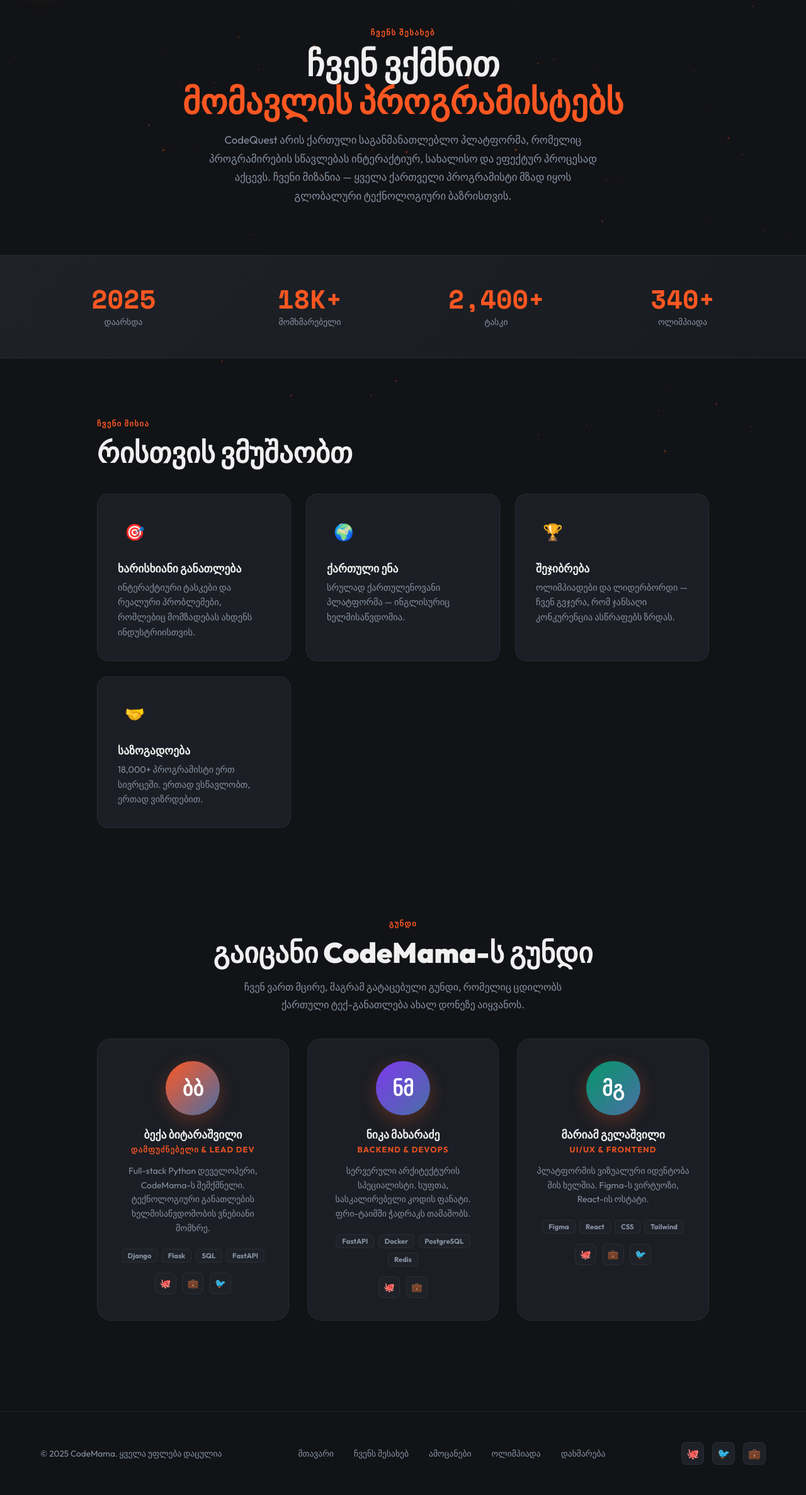
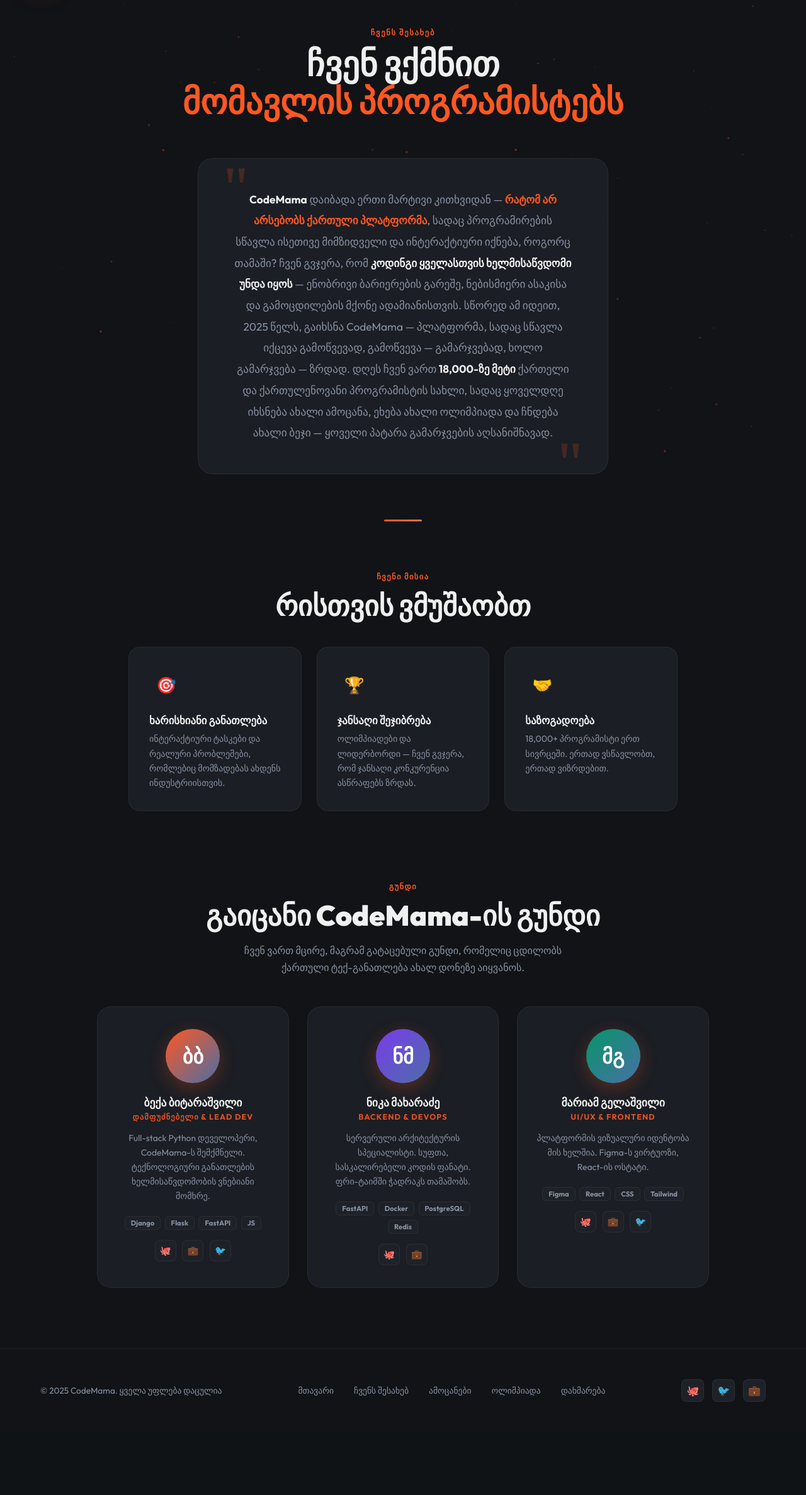
Before and after one commit to BekaBitarashvili/CodeBattle, a Flask app: page /about/ in a window 1280 px wide. Shown: the part 68-2442 px from the top of the page at 63% size. After the commit the page ends 2294 px from the top, so only its background shows below. Run offline with Flask 3, Linux system fonts and the light colour scheme.

Commit message:
About & Ratings

```diff
--- a/static/css/base.css
+++ b/static/css/base.css
@@ -34,6 +34,7 @@
 *, *::before, *::after { box-sizing: border-box; margin: 0; padding: 0; }
 html { scroll-behavior: smooth; font-size: 16px; }
 body {
+  display: flex; flex-direction: column;
   font-family: 'Outfit', sans-serif;
   background: var(--bg);
   color: var(--text);
@@ -120,7 +121,7 @@
 .xp-icon { font-size: 1.4rem; }
 
 /* ── SECTION LAYOUT ──────────────────────────── */
-main#main-content { position: relative; z-index: 1; }
+main#main-content { position: relative; z-index: 1; flex: 1; }
 .section-pad { padding: 6rem clamp(1rem, 5vw, 4rem); }
 
 /* ── SCROLL REVEAL ───────────────────────────── */
@@ -151,7 +152,7 @@
   display: grid;
   grid-template-columns: auto 1fr auto;
   gap: 2rem; align-items: center;
-  margin-top: 4rem;
+  margin-top: auto;
 }
 .footer-copy { color: var(--muted); font-size: .85rem; }
 .footer-links { display: flex; gap: 2rem; justify-content: center; flex-wrap: wrap; }
--- a/templates/about/index.html
+++ b/templates/about/index.html
@@ -5,7 +5,7 @@
 <style>
 /* ── ABOUT PAGE ───────────────────────────── */
 .about-hero {
-  padding: 7rem clamp(1rem,5vw,4rem) 3rem;
+  padding: 7rem clamp(1rem,5vw,4rem) 0;
   text-align: center;
 }
 .about-hero-eyebrow {
@@ -14,22 +14,71 @@
 }
 .about-hero-title {
   font-size: clamp(2rem,5vw,3.4rem);
-  font-weight: 900; margin-bottom: 1rem; line-height: 1.1;
+  font-weight: 900; margin-bottom: 1.2rem; line-height: 1.1;
 }
-.about-hero-desc {
-  color: var(--muted); font-size: 1.05rem;
-  max-width: 620px; margin: 0 auto; line-height: 1.75;
+
+/* ── COMPANY STORY ────────────────────────── */
+.company-story {
+  max-width: 780px; margin: 0 auto;
+  padding: 2.5rem clamp(1rem,5vw,4rem) 4.5rem;
+  text-align: center;
+}
+.company-story-text {
+  font-size: 1.08rem;
+  line-height: 1.95;
+  color: var(--muted);
+  position: relative;
+}
+.company-story-text strong {
+  color: var(--text);
+  font-weight: 700;
+}
+.company-story-text .highlight {
+  color: var(--orange);
+  font-weight: 700;
+}
+/* decorative quote marks */
+.story-quote-wrap {
+  position: relative;
+  background: var(--card);
+  border: 1px solid var(--border);
+  border-radius: 24px;
+  padding: 3rem 3.5rem;
+  backdrop-filter: blur(12px);
+}
+.story-quote-wrap::before {
+  content: '"';
+  position: absolute; top: -1px; left: 2.5rem;
+  font-size: 6rem; line-height: 1;
+  color: var(--orange); opacity: .18;
+  font-family: Georgia, serif; pointer-events: none;
+}
+.story-quote-wrap::after {
+  content: '"';
+  position: absolute; bottom: -2rem; right: 2.5rem;
+  font-size: 6rem; line-height: 1;
+  color: var(--orange); opacity: .18;
+  font-family: Georgia, serif; pointer-events: none;
+}
+
+/* divider */
+.section-divider {
+  width: 60px; height: 3px;
+  background: linear-gradient(90deg, var(--orange), var(--orange2));
+  border-radius: 2px;
+  margin: 0 auto 3rem;
 }
 
 /* ── MISSION SECTION ──────────────────────── */
 .mission-section {
-  padding: 4rem clamp(1rem,5vw,4rem);
-  max-width: 1100px; margin: 0 auto;
+  padding: 2rem clamp(1rem,5vw,4rem) 5rem;
+  max-width: 1000px; margin: 0 auto;
 }
 .mission-grid {
   display: grid;
-  grid-template-columns: repeat(auto-fit, minmax(280px, 1fr));
-  gap: 1.5rem; margin-top: 2.5rem;
+  grid-template-columns: repeat(3, 1fr);
+  gap: 1.5rem;
+  margin-top: 2.5rem;
 }
 .mission-card {
   background: var(--card); border: 1px solid var(--border);
@@ -49,36 +98,21 @@
   display: flex; align-items: center; justify-content: center;
   font-size: 1.6rem; margin-bottom: 1.2rem;
 }
-.mission-title { font-size: 1.1rem; font-weight: 700; margin-bottom: .5rem; }
-.mission-desc  { color: var(--muted); font-size: .9rem; line-height: 1.65; }
-
-/* ── STATS BAR ────────────────────────────── */
-.stats-bar {
-  background: linear-gradient(135deg, var(--bg3), var(--bg2));
-  border-top: 1px solid var(--border);
-  border-bottom: 1px solid var(--border);
-  padding: 3rem clamp(1rem,5vw,4rem);
-  display: grid;
-  grid-template-columns: repeat(auto-fit, minmax(160px, 1fr));
-  gap: 2rem; text-align: center;
-  margin: 2rem 0;
-}
-.stat-big-num {
-  font-size: 2.6rem; font-weight: 900;
-  color: var(--orange); line-height: 1;
-  font-family: 'Space Mono', monospace;
-}
-.stat-big-label { color: var(--muted); font-size: .85rem; margin-top: .4rem; }
+.mission-title { font-size: 1.05rem; font-weight: 700; margin-bottom: .5rem; }
+.mission-desc  { color: var(--muted); font-size: .88rem; line-height: 1.65; }
 
 /* ── TEAM SECTION ─────────────────────────── */
 .team-section {
-  padding: 5rem clamp(1rem,5vw,4rem);
+  padding: 2rem clamp(1rem,5vw,4rem) 6rem;
   max-width: 1100px; margin: 0 auto;
+}
+.team-header {
+  text-align: center; margin-bottom: 3rem;
 }
 .team-grid {
   display: grid;
   grid-template-columns: repeat(3, 1fr);
-  gap: 1.8rem; margin-top: 2.5rem;
+  gap: 1.8rem;
 }
 
 /* ── TEAM CARD ────────────────────────────── */
@@ -119,26 +153,22 @@
   transform: scale(1.1);
   box-shadow: 0 12px 36px #ff572266;
 }
-
 .team-name {
   font-size: 1.1rem; font-weight: 800;
   margin-bottom: .25rem; position: relative; z-index: 1;
   transition: color .2s;
 }
 .team-card:hover .team-name { color: var(--orange); }
-
 .team-role {
-  font-size: .8rem; font-weight: 700; letter-spacing: .09em;
+  font-size: .78rem; font-weight: 700; letter-spacing: .09em;
   text-transform: uppercase; color: var(--orange);
   margin-bottom: .9rem; opacity: .9;
   position: relative; z-index: 1;
 }
-
 .team-bio {
   color: var(--muted); font-size: .87rem; line-height: 1.65;
   margin-bottom: 1.3rem; position: relative; z-index: 1;
 }
-
 .team-skills {
   display: flex; flex-wrap: wrap; gap: .4rem; justify-content: center;
   position: relative; z-index: 1;
@@ -149,10 +179,7 @@
   border-radius: 6px; padding: 3px 9px; color: var(--muted);
   transition: all .2s;
 }
-.team-card:hover .skill-chip {
-  border-color: var(--orange)44; color: var(--text);
-}
-
+.team-card:hover .skill-chip { border-color: var(--orange)44; color: var(--text); }
 .team-social {
   display: flex; justify-content: center; gap: .6rem;
   margin-top: 1rem; position: relative; z-index: 1;
@@ -166,12 +193,17 @@
 }
 .team-social-btn:hover { border-color: var(--orange); color: var(--orange); }
 
-/* ── RESPONSIVE ────────────────────────────── */
+/* ── RESPONSIVE ─────────────────────────────── */
 @media (max-width: 900px) {
-  .team-grid { grid-template-columns: repeat(2, 1fr); }
+  .mission-grid { grid-template-columns: 1fr; max-width: 480px; margin-left: auto; margin-right: auto; }
+  .team-grid    { grid-template-columns: repeat(2, 1fr); }
+  .story-quote-wrap { padding: 2rem 2rem; }
 }
 @media (max-width: 580px) {
   .team-grid { grid-template-columns: 1fr; }
+  .story-quote-wrap { padding: 1.8rem 1.5rem; }
+  .story-quote-wrap::before,
+  .story-quote-wrap::after { font-size: 4rem; }
 }
 </style>
 {% endblock %}
@@ -185,73 +217,78 @@
     {{ t("ჩვენ ვქმნით", "We are building") }}<br/>
     <span class="accent">{{ t("მომავლის პროგრამისტებს", "tomorrow's programmers") }}</span>
   </h1>
-  <p class="about-hero-desc">
-    {{ t(
-      "CodeQuest არის ქართული საგანმანათლებლო პლატფორმა, რომელიც პროგრამირების სწავლებას ინტერაქტიურ, სახალისო და ეფექტურ პროცესად აქცევს. ჩვენი მიზანია — ყველა ქართველი პროგრამისტი მზად იყოს გლობალური ტექნოლოგიური ბაზრისთვის.",
-      "CodeQuest is a Georgian educational platform that makes learning programming interactive, fun and effective. Our goal — every Georgian developer ready for the global tech market."
-    ) }}
-  </p>
 </div>
 
-{# ── STATS BAR ── #}
-<div class="stats-bar reveal">
-  <div>
-    <div class="stat-big-num">2025</div>
-    <div class="stat-big-label">{{ t("დაარსდა", "Founded") }}</div>
-  </div>
-  <div>
-    <div class="stat-big-num">18K+</div>
-    <div class="stat-big-label">{{ t("მომხმარებელი", "Users") }}</div>
-  </div>
-  <div>
-    <div class="stat-big-num">2,400+</div>
-    <div class="stat-big-label">{{ t("ტასკი", "Tasks") }}</div>
-  </div>
-  <div>
-    <div class="stat-big-num">340+</div>
-    <div class="stat-big-label">{{ t("ოლიმპიადა", "Olympiads") }}</div>
+{# ── COMPANY STORY ── #}
+<div class="company-story reveal">
+  <div class="story-quote-wrap">
+    <p class="company-story-text">
+      {% if lang == 'ka' %}
+        <strong>CodeMama</strong> დაიბადა ერთი მარტივი კითხვიდან — <span class="highlight">რატომ არ არსებობს ქართული პლატფორმა</span>, სადაც პროგრამირების სწავლა ისეთივე მიმზიდველი და ინტერაქტიური იქნება, როგორც თამაში? ჩვენ გვჯერა, რომ <strong>კოდინგი ყველასთვის ხელმისაწვდომი უნდა იყოს</strong> — ენობრივი ბარიერების გარეშე, ნებისმიერი ასაკისა და გამოცდილების მქონე ადამიანისთვის. სწორედ ამ იდეით, 2025 წელს, გაიხსნა CodeMama — პლატფორმა, სადაც სწავლა იქცევა გამოწვევად, გამოწვევა — გამარჯვებად, ხოლო გამარჯვება — ზრდად. დღეს ჩვენ ვართ <strong>18,000-ზე მეტი</strong> ქართელი და ქართულენოვანი პროგრამისტის სახლი, სადაც ყოველდღე იხსნება ახალი ამოცანა, ეხება ახალი ოლიმპიადა და ჩნდება ახალი ბეჯი — ყოველი პატარა გამარჯვების აღსანიშნავად.
+      {% else %}
+        <strong>CodeMama</strong> was born from a simple question — <span class="highlight">why doesn't a Georgian platform exist</span> where learning to program is as engaging and interactive as playing a game? We believe <strong>coding should be accessible to everyone</strong> — without language barriers, for people of any age and experience level. With that idea in mind, CodeMama launched in 2025 — a platform where learning becomes a challenge, challenges become victories, and victories become growth. Today we are home to <strong>over 18,000</strong> Georgian and Georgian-speaking developers, where every day brings a new task, a new olympiad starts, and new badges appear — to celebrate every small win.
+      {% endif %}
+    </p>
   </div>
 </div>
 
+{# ── SECTION DIVIDER ── #}
+<div class="section-divider reveal"></div>
+
 {# ── MISSION ── #}
 <div class="mission-section">
-  <div class="reveal">
+  <div class="reveal" style="text-align:center">
     <div class="section-eyebrow">{{ t("ჩვენი მისია", "Our Mission") }}</div>
-    <h2 class="section-title">{{ t("რისთვის ვმუშაობთ", "What we work for") }}</h2>
+    <h2 class="section-title" style="max-width:100%;text-align:center">
+      {{ t("რისთვის ვმუშაობთ", "What we work for") }}
+    </h2>
   </div>
   <div class="mission-grid">
-    {% set missions = [
-      ("🎯", t("ხარისხიანი განათლება","Quality Education"),
-             t("ინტერაქტიური ტასკები და რეალური პრობლემები, რომლებიც მომზადებას ახდენს ინდუსტრიისთვის.",
-               "Interactive tasks and real-world problems that prepare you for the industry.")),
-      ("🌍", t("ქართული ენა","Georgian Language"),
-             t("სრულად ქართულენოვანი პლატფორმა — ინგლისურიც ხელმისაწვდომია.",
-               "Fully Georgian-language platform — English also available.")),
-      ("🏆", t("შეჯიბრება","Competition"),
-             t("ოლიმპიადები და ლიდერბორდი — ჩვენ გვჯერა, რომ ჯანსაღი კონკურენცია ასწრაფებს ზრდას.",
-               "Olympiads and leaderboard — we believe healthy competition accelerates growth.")),
-      ("🤝", t("საზოგადოება","Community"),
-             t("18,000+ პროგრამისტი ერთ სივრცეში. ერთად ვსწავლობთ, ერთად ვიზრდებით.",
-               "18,000+ developers in one space. We learn together, we grow together.")),
-    ] %}
-    {% for icon, title, desc in missions %}
-    <div class="mission-card reveal" style="transition-delay: {{ loop.index0 * 0.1 }}s">
-      <div class="mission-icon">{{ icon }}</div>
-      <div class="mission-title">{{ title }}</div>
-      <div class="mission-desc">{{ desc }}</div>
+
+    <div class="mission-card reveal" style="transition-delay:.0s">
+      <div class="mission-icon">🎯</div>
+      <div class="mission-title">{{ t("ხარისხიანი განათლება", "Quality Education") }}</div>
+      <div class="mission-desc">
+        {{ t(
+          "ინტერაქტიური ტასკები და რეალური პრობლემები, რომლებიც მომზადებას ახდენს ინდუსტრიისთვის.",
+          "Interactive tasks and real-world problems that prepare you for the industry."
+        ) }}
+      </div>
     </div>
-    {% endfor %}
+
+    <div class="mission-card reveal" style="transition-delay:.1s">
+      <div class="mission-icon">🏆</div>
+      <div class="mission-title">{{ t("ჯანსაღი შეჯიბრება", "Healthy Competition") }}</div>
+      <div class="mission-desc">
+        {{ t(
+          "ოლიმპიადები და ლიდერბორდი — ჩვენ გვჯერა, რომ ჯანსაღი კონკურენცია ასწრაფებს ზრდას.",
+          "Olympiads and leaderboard — we believe healthy competition accelerates growth."
+        ) }}
+      </div>
+    </div>
+
+    <div class="mission-card reveal" style="transition-delay:.2s">
+      <div class="mission-icon">🤝</div>
+      <div class="mission-title">{{ t("საზოგადოება", "Community") }}</div>
+      <div class="mission-desc">
+        {{ t(
+          "18,000+ პროგრამისტი ერთ სივრცეში. ერთად ვსწავლობთ, ერთად ვიზრდებით.",
+          "18,000+ developers in one space. We learn together, we grow together."
+        ) }}
+      </div>
+    </div>
+
   </div>
 </div>
 
 {# ── TEAM ── #}
 <div class="team-section">
-  <div class="reveal" style="text-align:center">
+  <div class="team-header reveal">
     <div class="section-eyebrow">{{ t("გუნდი", "Team") }}</div>
     <h2 class="section-title" style="max-width:100%;text-align:center">
-      {{ t("გაიცანი CodeMama-ს გუნდი", "Meet the CodeMama Team") }}
+      {{ t("გაიცანი CodeMama-ის გუნდი", "Meet the CodeMama Team") }}
     </h2>
-    <p class="section-desc" style="max-width:560px;margin:0 auto 0">
+    <p class="section-desc" style="max-width:520px;margin:0 auto">
       {{ t(
         "ჩვენ ვართ მცირე, მაგრამ გატაცებული გუნდი, რომელიც ცდილობს ქართული ტექ-განათლება ახალ დონეზე აიყვანოს.",
         "We are a small but passionate team dedicated to elevating Georgian tech education."
@@ -261,7 +298,6 @@
 
   <div class="team-grid">
 
-    {# ── Card 1 ── #}
     <div class="team-card reveal" style="transition-delay:.0s">
       <div class="team-avatar">ბბ</div>
       <div class="team-name">{{ t("ბექა ბიტარაშვილი", "Beka Bitarashvili") }}</div>
@@ -275,8 +311,8 @@
       <div class="team-skills">
         <span class="skill-chip">Django</span>
         <span class="skill-chip">Flask</span>
-        <span class="skill-chip">SQL</span>
         <span class="skill-chip">FastAPI</span>
+        <span class="skill-chip">JS</span>
       </div>
       <div class="team-social">
         <a class="team-social-btn" href="#">🐙</a>
@@ -285,7 +321,6 @@
       </div>
     </div>
 
-    {# ── Card 2 ── #}
     <div class="team-card reveal" style="transition-delay:.12s">
       <div class="team-avatar" style="background:linear-gradient(135deg,#7c3aed,#4a6fa5)">ნმ</div>
       <div class="team-name">{{ t("ნიკა მახარაძე", "Nika Makharadze") }}</div>
@@ -308,7 +343,6 @@
       </div>
     </div>
 
-    {# ── Card 3 ── #}
     <div class="team-card reveal" style="transition-delay:.24s">
       <div class="team-avatar" style="background:linear-gradient(135deg,#059669,#4a6fa5)">მგ</div>
       <div class="team-name">{{ t("მარიამ გელაშვილი", "Mariam Gelashvili") }}</div>
```
Also changed, not shown: templates/ratings/index.html (+8 -7 lines).
